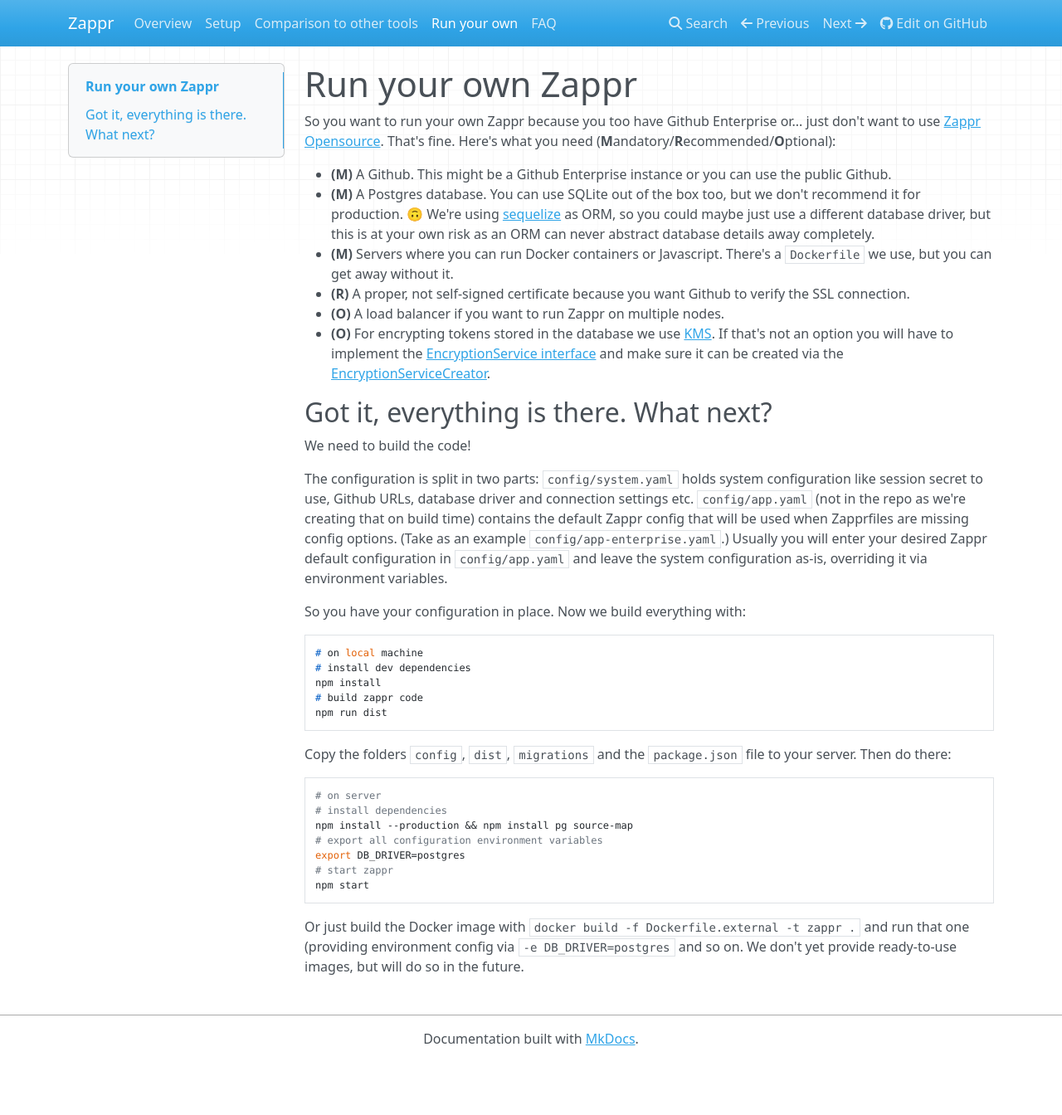
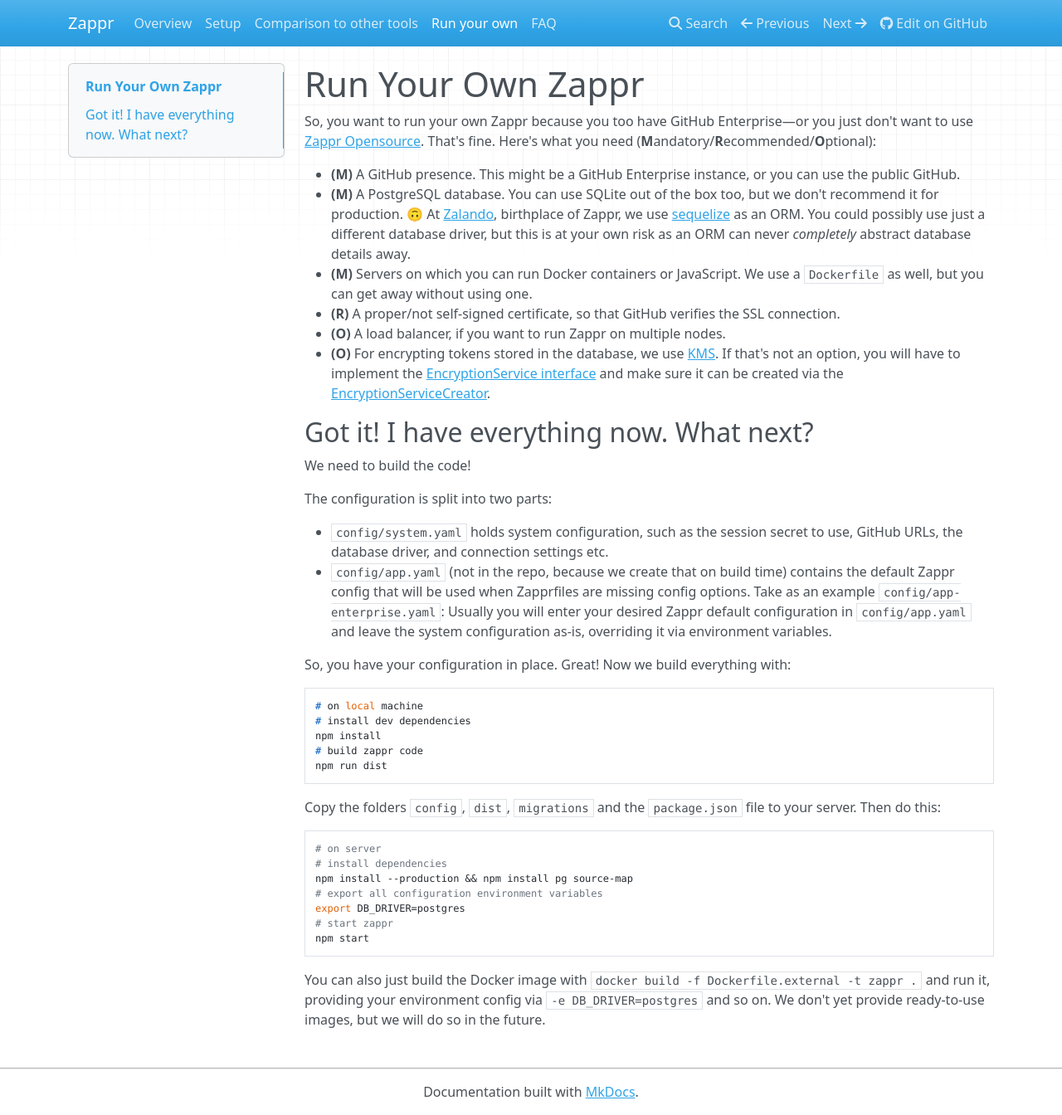
Before and after one commit to zalando/zappr, an MkDocs documentation site: the page built from docs/run-your-own.md, in a window 1280 px wide and 1344 px high. Shown: the whole window at 83% size. Built offline with MkDocs 1.6.1, drawn with Linux system fonts in a browser that asks for light colours; nearby versions of some CDN libraries; old or Windows-style settings are respelled for this version of MkDocs.

Commit message:
Made some fixes
As for this:
So, you want to run your own Zappr because you too have GitHub Enterprise—or you just don't want to use [Zappr Opensource](https://zappr.opensource.zalan.do). That's fine. Here's what you need (**M**andatory/**R**ecommended/**O**ptional)

Why wouldn't I want to use Zappr Opensource?

```diff
--- a/docs/run-your-own.md
+++ b/docs/run-your-own.md
@@ -1,21 +1,24 @@
-# Run your own Zappr
+# Run Your Own Zappr
 
-So you want to run your own Zappr because you too have Github Enterprise or... just don't want to use [Zappr Opensource](https://zappr.opensource.zalan.do). That's fine. Here's what you need (**M**andatory/**R**ecommended/**O**ptional):
+So, you want to run your own Zappr because you too have GitHub Enterprise—or you just don't want to use [Zappr Opensource](https://zappr.opensource.zalan.do). That's fine. Here's what you need (**M**andatory/**R**ecommended/**O**ptional):
 
-* **(M)** A Github. This might be a Github Enterprise instance or you can use the public Github.
-* **(M)** A Postgres database. You can use SQLite out of the box too, but we don't recommend it for production. 🙃 We're using [sequelize](http://docs.sequelizejs.com/en/latest/) as ORM, so you could maybe just use a different database driver, but this is at your own risk as an ORM can never abstract database details away completely.
-* **(M)** Servers where you can run Docker containers or Javascript. There's a `Dockerfile` we use, but you can get away without it.
-* **(R)** A proper, not self-signed certificate because you want Github to verify the SSL connection.
-* **(O)** A load balancer if you want to run Zappr on multiple nodes.
-* **(O)** For encrypting tokens stored in the database we use [KMS](https://aws.amazon.com/kms/). If that's not an option you will have to implement the [EncryptionService interface](https://github.com/zalando/zappr/blob/master/server/service/encryption/NullEncryptionService.js) and make sure it can be created via the [EncryptionServiceCreator](https://github.com/zalando/zappr/blob/master/server/service/EncryptionServiceCreator.js).
+* **(M)** A GitHub presence. This might be a GitHub Enterprise instance, or you can use the public GitHub.
+* **(M)** A PostgreSQL database. You can use SQLite out of the box too, but we don't recommend it for production. 🙃 At [Zalando](http://tech.zalando.de/), birthplace of Zappr, we use [sequelize](http://docs.sequelizejs.com/en/latest/) as an ORM. You could possibly use just a different database driver, but this is at your own risk as an ORM can never *completely* abstract database details away.
+* **(M)** Servers on which you can run Docker containers or JavaScript. We use a `Dockerfile` as well, but you can get away without using one.
+* **(R)** A proper/not self-signed certificate, so that GitHub verifies the SSL connection.
+* **(O)** A load balancer, if you want to run Zappr on multiple nodes.
+* **(O)** For encrypting tokens stored in the database, we use [KMS](https://aws.amazon.com/kms/). If that's not an option, you will have to implement the [EncryptionService interface](https://github.com/zalando/zappr/blob/master/server/service/encryption/NullEncryptionService.js) and make sure it can be created via the [EncryptionServiceCreator](https://github.com/zalando/zappr/blob/master/server/service/EncryptionServiceCreator.js).
 
-## Got it, everything is there. What next?
+## Got it! I have everything now. What next?
 
 We need to build the code!
 
-The configuration is split in two parts: `config/system.yaml` holds system configuration like session secret to use, Github URLs, database driver and connection settings etc. `config/app.yaml` (not in the repo as we're creating that on build time) contains the default Zappr config that will be used when Zapprfiles are missing config options. (Take as an example `config/app-enterprise.yaml`.) Usually you will enter your desired Zappr default configuration in `config/app.yaml` and leave the system configuration as-is, overriding it via environment variables.
+The configuration is split into two parts:
 
-So you have your configuration in place. Now we build everything with:
+- `config/system.yaml` holds system configuration, such as the session secret to use, GitHub URLs, the database driver, and connection settings etc.
+- `config/app.yaml` (not in the repo, because we create that on build time) contains the default Zappr config that will be used when Zapprfiles are missing config options. Take as an example `config/app-enterprise.yaml`: Usually you will enter your desired Zappr default configuration in `config/app.yaml` and leave the system configuration as-is, overriding it via environment variables.
+
+So, you have your configuration in place. Great! Now we build everything with:
 
     # on local machine
     # install dev dependencies
@@ -23,7 +26,7 @@ So you have your configuration in place. Now we build everything with:
     # build zappr code
     npm run dist
 
-Copy the folders `config`, `dist`, `migrations` and the `package.json` file to your server. Then do there:
+Copy the folders `config`, `dist`, `migrations` and the `package.json` file to your server. Then do this:
 
     # on server
     # install dependencies
@@ -33,4 +36,4 @@ Copy the folders `config`, `dist`, `migrations` and the `package.json` file to y
     # start zappr
     npm start
 
-Or just build the Docker image with `docker build -f Dockerfile.external -t zappr .` and run that one (providing environment config via `-e DB_DRIVER=postgres` and so on. We don't yet provide ready-to-use images, but will do so in the future.
+You can also just build the Docker image with `docker build -f Dockerfile.external -t zappr .` and run it, providing your environment config via `-e DB_DRIVER=postgres` and so on. We don't yet provide ready-to-use images, but we will do so in the future.
```
